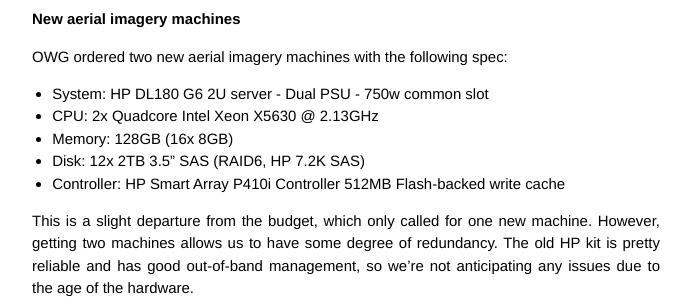
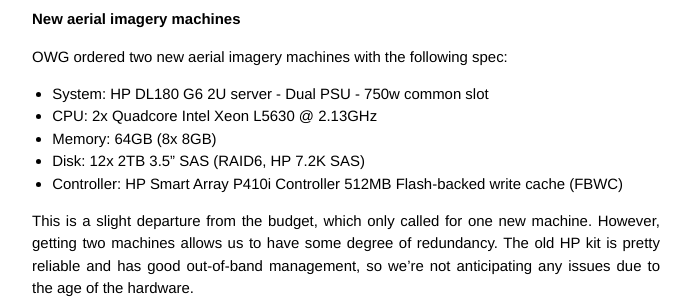
Before and after one commit to openstreetmap/owg-website, a Jekyll site: the page built from _posts/2015-09-01-september.md, in a window 1280 px wide. Shown: the part 472-772 px from the top of the page, without its empty margins (294-985 px from the left). Built offline with Jekyll 4.4.1, drawn with Linux system fonts in a browser that asks for light colours; Markdown is read by kramdown in place of the engine named in the settings.

Commit message:
Fix hardware specs for grisu

```diff
--- a/_posts/2015-09-01-september.md
+++ b/_posts/2015-09-01-september.md
@@ -21,9 +21,9 @@
 OWG ordered two new aerial imagery machines with the following spec:
 
 * System: HP DL180 G6 2U server - Dual PSU - 750w common slot
-* CPU: 2x Quadcore Intel Xeon X5630 @ 2.13GHz
-* Memory: 128GB (16x 8GB)
+* CPU: 2x Quadcore Intel Xeon L5630 @ 2.13GHz
+* Memory: 64GB (8x 8GB)
 * Disk: 12x 2TB 3.5" SAS (RAID6, HP 7.2K SAS)
-* Controller: HP Smart Array P410i Controller 512MB Flash-backed write cache
+* Controller: HP Smart Array P410i Controller 512MB Flash-backed write cache (FBWC)
 
 This is a slight departure from the budget, which only called for one new machine. However, getting two machines allows us to have some degree of redundancy. The old HP kit is pretty reliable and has good out-of-band management, so we're not anticipating any issues due to the age of the hardware.
```
